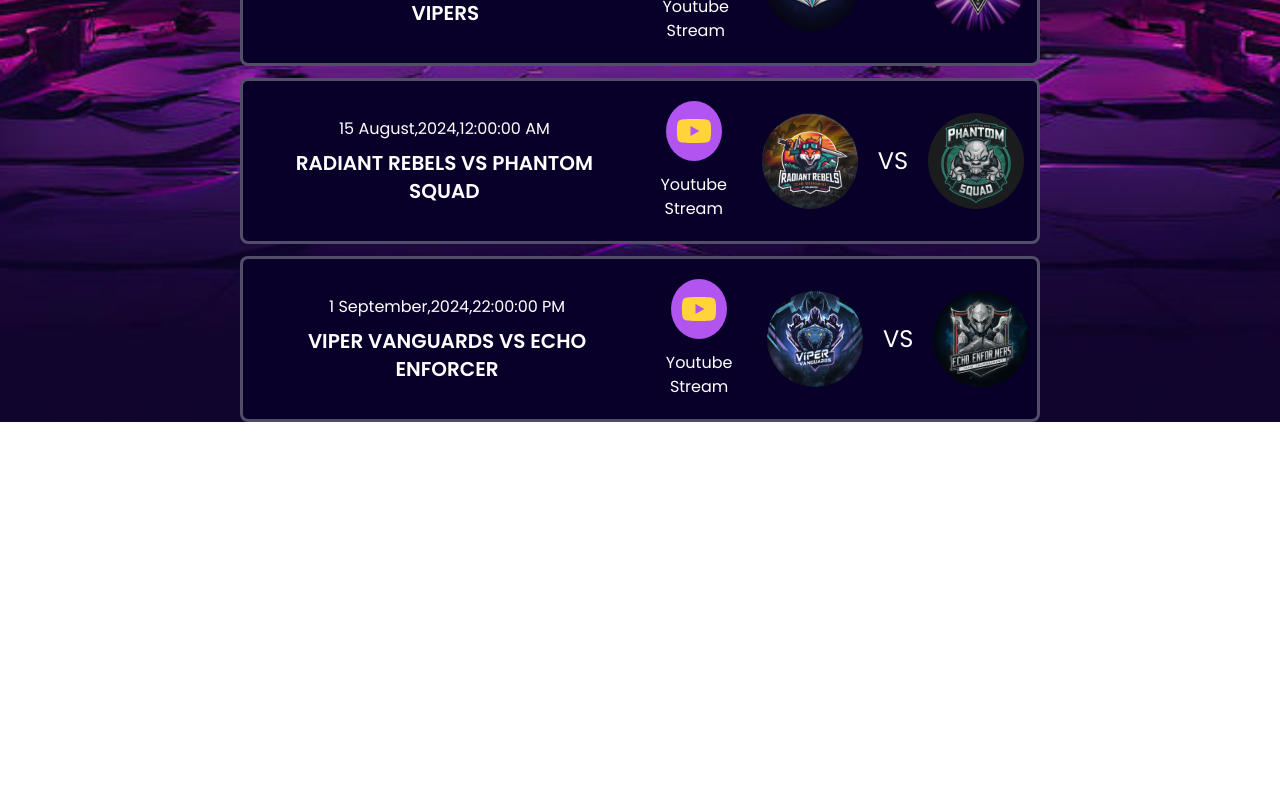
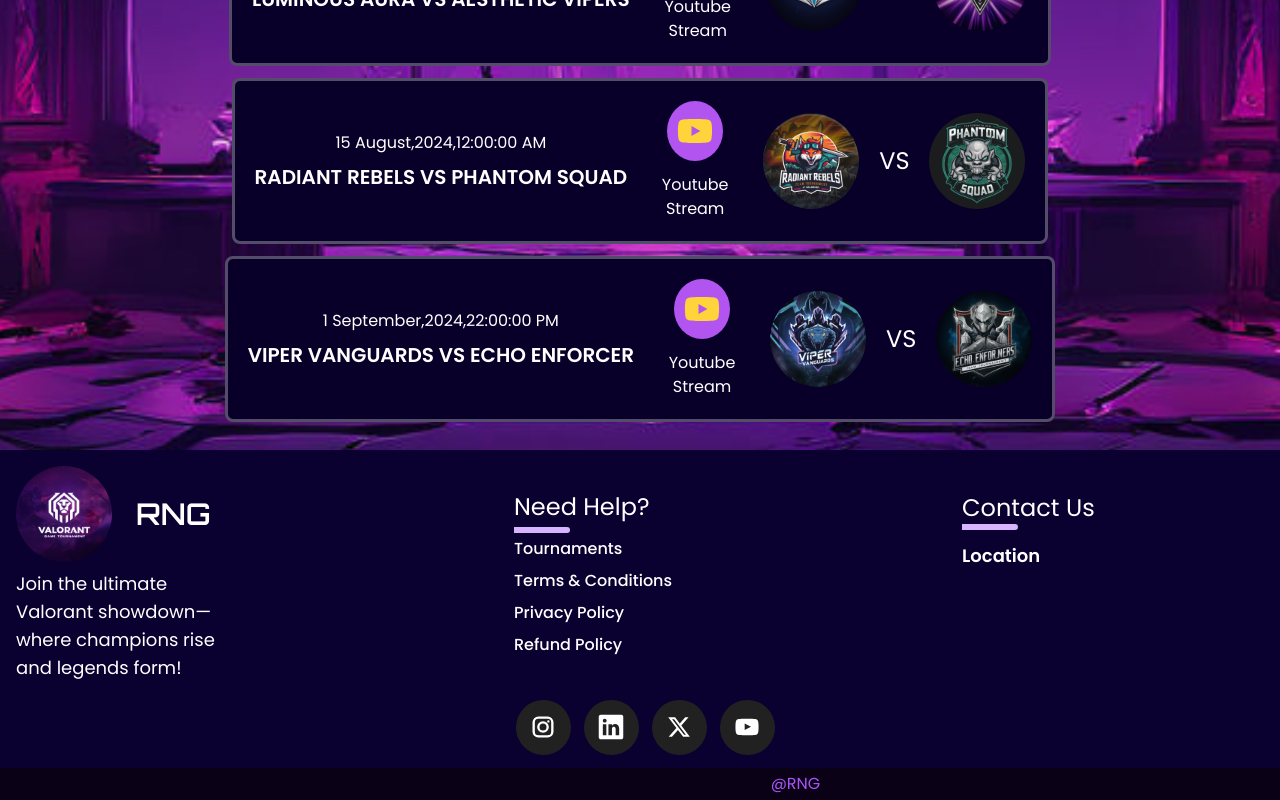
Before and after one commit to Devansh120811/Valorant, a React (Vite) app in the folder client/: page / in a window 1280 px wide. Shown: the part 1552-2352 px from the top of the page. Before the commit the page ends 1974 px from the top, so only its background shows below. Built offline with nearby package versions, Linux system fonts and the light colour scheme.

Commit message:
Added Footer to home page and made footer responsive also

```diff
--- a/client/src/Pages/Home.css
+++ b/client/src/Pages/Home.css
@@ -161,7 +161,7 @@
   background-color: #09002a;
   border: 3px solid rgba(255, 255, 255, 0.3);
   padding: 20px;
-  width: 800PX;
+  width: auto;
   border-radius: 8px;
 }
 .match{
--- a/client/src/Pages/Home.jsx
+++ b/client/src/Pages/Home.jsx
@@ -1,5 +1,6 @@
 import React from 'react';
-import Navbar from '../components/Navbar.jsx';
+import Navbar from '../components/Navbar.jsx'
+import Footer from '../components/Footer.jsx';
 import { Link } from 'react-router-dom';
 import './Home.css';
 function Home() {
@@ -80,7 +81,7 @@ function Home() {
         </p>
       </div>
       <div className='flex flex-col gap-3 justify-center items-center'>
-        <div className='flex justify-between  matches items-center gap-10' data-aos="fade-right">
+        <div className='flex md:flex-row flex-col justify-between  matches items-center gap-10' data-aos="fade-right">
           <div className='flex flex-col gap-2 items-center justify-center'>
             <p className='text-white text-center'>
               1 August,2024,12:00:00 PM
@@ -98,7 +99,7 @@ function Home() {
               Youtube Stream
             </p>
           </div>
-          <div className='flex gap-5   justify-between items-center'>
+          <div className='flex gap-5 justify-between items-center'>
             <img src='../../assets/t2.jpeg' className='w-24 h-24 rounded-full hover:cursor-pointer'>
             </img>
             <p className='text-white text-2xl'>
@@ -108,7 +109,7 @@ function Home() {
             </img>
           </div>
         </div>
-        <div className='flex justify-between  matches items-center gap-10' data-aos="fade-left">
+        <div className='flex md:flex-row flex-col  justify-between  matches items-center gap-10' data-aos="fade-left">
           <div className='flex flex-col gap-2 items-center justify-center'>
             <p className='text-white text-center'>
               15 August,2024,12:00:00 AM
@@ -136,7 +137,7 @@ function Home() {
             </img>
           </div>
         </div>
-        <div className='flex justify-between  matches items-center gap-10' data-aos="fade-right">
+        <div className='flex md:flex-row flex-col  justify-between  matches items-center gap-10' data-aos="fade-right">
           <div className='flex flex-col gap-2 items-center justify-center'>
             <p className='text-white text-center'>
               1 September,2024,22:00:00 PM
@@ -165,6 +166,7 @@ function Home() {
           </div>
         </div>
       </div>
+      <Footer/>
     </div>
   );
 }
--- /dev/null
+++ b/client/src/components/Footer.css
@@ -0,0 +1,69 @@
+
+.footer-bg{
+    background-color: rgba(11, 1, 48, 1);
+  }
+
+  .footerEnd-bg{
+    background-color: rgb(10, 1, 22);
+  }
+  .Contact{
+    margin-bottom: 63px;
+  }
+  .btn {
+      cursor: pointer;
+      width: 50px;
+      height: 50px;
+      border-radius: 50px;
+      border: none;
+      background: linear-gradient(120deg, #833ab4, #fd1d1d, #fcb045);
+      position: relative;
+      z-index: 0;
+      display: flex;
+      align-items: center;
+      justify-content: center;
+      margin-left: 10px;
+      transition: 0.1s;
+    }
+    .btn svg {
+      color: white;
+      width: 30px;
+      height: 30px;
+      z-index: 9;
+    }
+
+    .btn:nth-child(2) {
+      background: linear-gradient(120deg, #0263ff, #025bff);
+    }
+
+    .btn:nth-child(3) {
+      background: black;
+    }
+
+    .btn:nth-child(4) {
+      background: rgb(255, 33, 33);
+    }
+
+    .btn:active {
+      transform: scale(0.85);
+    }
+
+    .btn::before {
+      content: "";
+      position: absolute;
+      width: 55px;
+      height: 55px;
+      background-color: #212121;
+      border-radius: 50px;
+      z-index: -1;
+      border: 0px solid rgba(255, 255, 255, 0.411);
+      transition: 0.4s;
+    }
+    .btn:hover::before {
+      width: 0px;
+      height: 0px;
+    }
+    @media screen and (min-width:766px) {
+      .Contact{
+        margin-bottom: 63px;
+      }
+    }
--- /dev/null
+++ b/client/src/components/Footer.jsx
@@ -0,0 +1,102 @@
+import React from "react";
+import { NavLink } from "react-router-dom";
+import './Footer.css';
+
+function Footer() {
+    return (
+        <div className="footer-container flex flex-col justify-between items-center w-full">
+            <div className="footer-bg w-full h-auto mt-5 flex flex-col items-center p-4">
+                <div className="flex flex-col md:flex-row md:gap-20 gap-5 items-center w-full justify-between">
+                    <div className="flex flex-col gap-2 w-auto items-center md:items-start">
+                        <div className="flex justify-center items-center">
+                            <img
+                                src="../../assets/Logo.jpeg"
+                                className="rounded-full md:w-24 md:h-24 w-12 h-12"
+                                alt="Logo"
+                            />
+                            <NavLink to="/" className="separator text-white md:text-3xl text-sm font-semibold ml-6">
+                                RNG
+                            </NavLink>
+                        </div>
+                        <p className="text-white text-center md:text-left md:text-lg text-sm font-Poppins w-52">
+                            Join the ultimate Valorant showdown—where champions rise and legends form!
+                        </p>
+                    </div>
+                    <div className="w-auto flex flex-col justify-center gap-1">
+                        <h2 className="text-white md:text-2xl text-sm text-center md:text-left">Need Help?</h2>
+                        <div className="h-1.5 w-14 bg-purple-300 rounded-e-full mx-auto md:mx-0"></div>
+                        <div className="flex flex-col gap-2 items-center md:items-start">
+                            <a className="font-Poppins text-white font-medium md:text-base text-sm hover:text-slate-100 hover:text-lg cursor-pointer">
+                                Tournaments
+                            </a>
+                            <a className="font-Poppins text-white font-medium md:text-base text-sm hover:text-slate-100 hover:text-lg cursor-pointer">
+                                Terms & Conditions
+                            </a>
+                            <a className="font-Poppins text-white font-medium md:text-base text-sm hover:text-slate-100 hover:text-lg cursor-pointer">
+                                Privacy Policy
+                            </a>
+                            <a className="font-Poppins text-white font-medium md:text-base text-sm hover:text-slate-100 hover:text-lg cursor-pointer">
+                                Refund Policy
+                            </a>
+                        </div>
+                    </div>
+                    <div className="w-auto flex flex-col items-center md:items-start Contact">
+                        <h2 className="text-white md:text-2xl text-sm text-center md:text-left">Contact Us</h2>
+                        <div className="h-1.5 w-14 bg-purple-300 rounded-e-full mx-auto md:mx-0"></div>
+                        <div className="flex flex-col items-center md:items-start">
+                            <h4 className="font-Poppins mt-3 text-white font-semibold md:text-lg text-sm">
+                                Location
+                            </h4>
+                            <p className="font-Poppins text-white font-semibold md:text-base text-sm text-center md:text-left">
+                                122 Veione Plaza, Ahmedabad 391083
+                            </p>
+                        </div>
+                    </div>
+                </div>
+                <div className="flex md:mt-5 md:static absolute bottom-12 gap-2 justify-center">
+                    <a href="https://www.instagram.com/amit_kanjariya._/" target="_blank" className="btn">
+                        <img
+                            src="../../assets/instagram.svg"
+                            alt="Instagram"
+                            className="w-7 h-7 text-gray-800 dark:text-white invert"
+                        />
+                    </a>
+                    <a href="https://www.linkedin.com/in/amit-kanjariya-235078269/" target="_blank" className="btn">
+                        <img
+                            src="../../assets/linkedin.svg"
+                            alt="LinkedIn"
+                            className="w-7 h-7 text-gray-800 dark:text-white invert"
+                        />
+                    </a>
+                    <a href="https://x.com/DEVANSHKAP89484" target="_blank" className="btn">
+                        <img
+                            src="../../assets/twitter.svg"
+                            alt="Twitter"
+                            className="w-6 h-6 text-gray-800 dark:text-white"
+                        />
+                    </a>
+                    <a href="https://www.youtube.com/channel/UCAmSYcj55CRgeNshYpBMclQ" className="btn" target="_blank">
+                        <img
+                            src="../../assets/youtube.svg"
+                            alt="YouTube"
+                            className="w-7 h-7 text-gray-800 dark:text-white invert"
+                        />
+                    </a>
+                </div>
+            </div>
+            <div className="flex items-center h-8 justify-center w-full footerEnd-bg">
+                <p className="font-Poppins pr-1 text-white font-semibold md:text-base text-sm">
+                    Copyright ©️ 2024
+                </p>
+                <p className="font-Poppins text-white font-semibold md:text-base text-sm">
+                    All Rights Reserved
+                </p>
+                <NavLink to="/" className="text-purple-500 font-Poppins pl-1">
+                    @RNG
+                </NavLink>
+            </div>
+        </div>
+    );
+}
+
+export default Footer;
```
